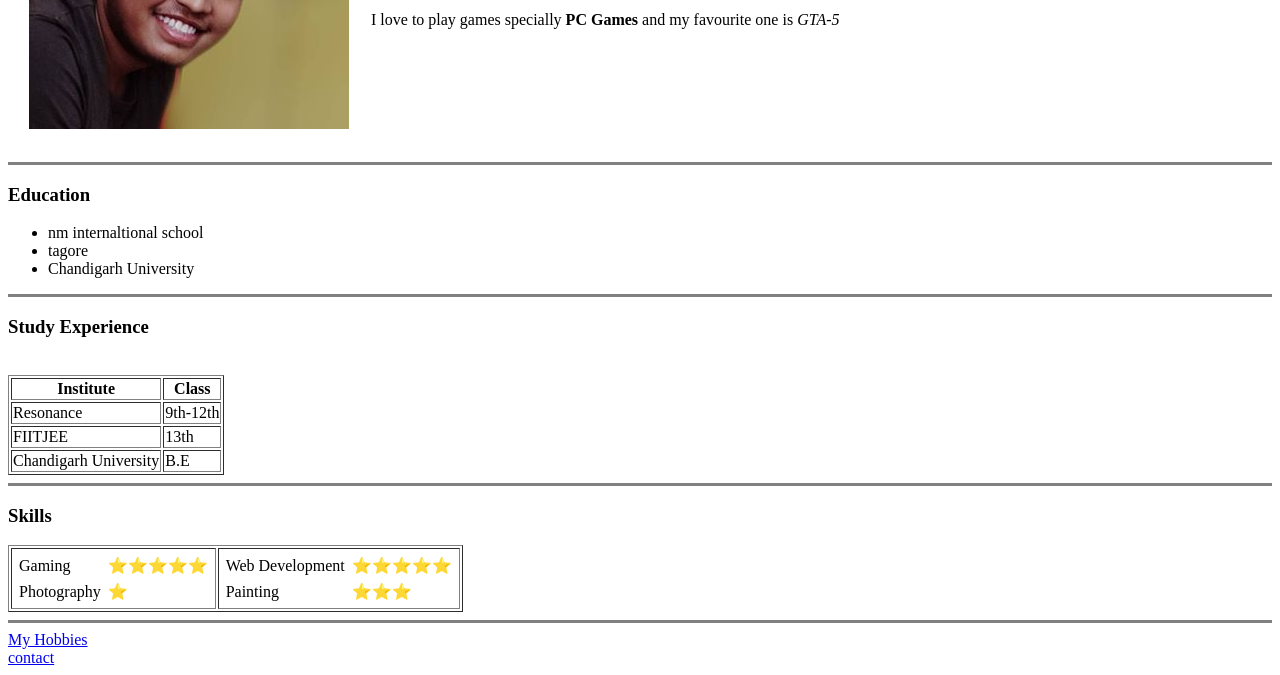
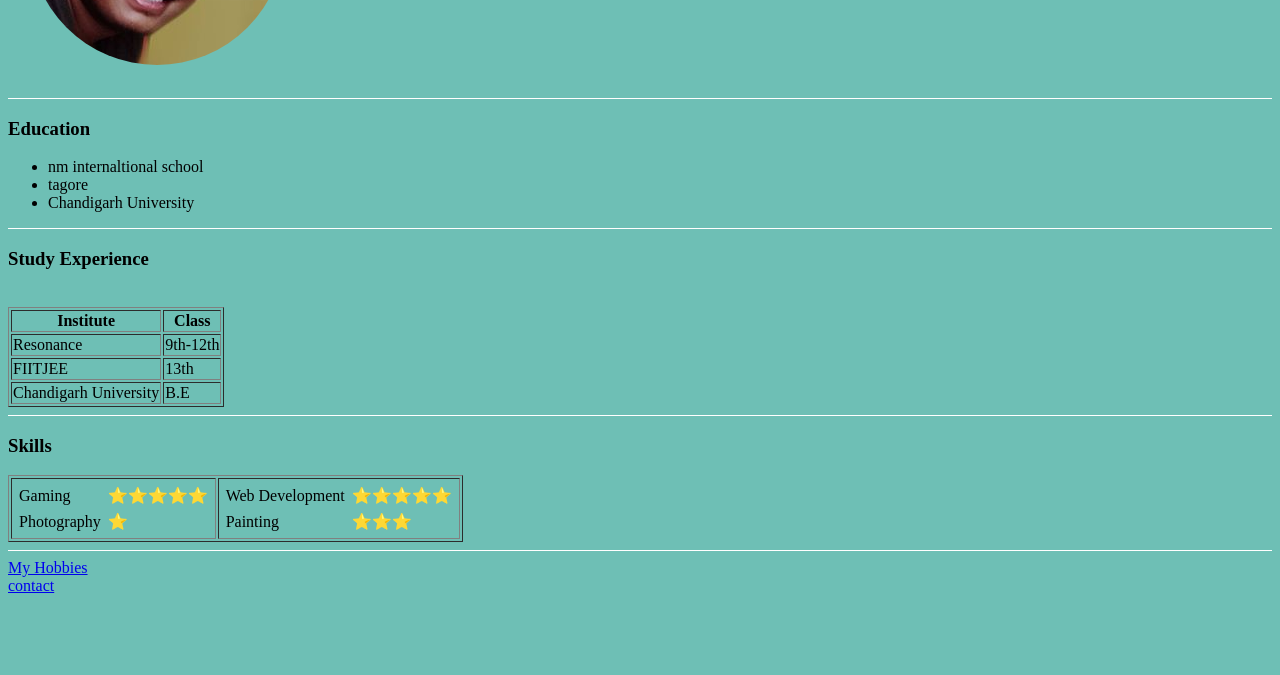
Before and after one commit to BlacK-MsK/site, a plain HTML site: page index.html in a window 1280 px wide. Shown: the part 220-895 px from the top of the page. After the commit the page ends 823 px from the top, so only its background shows below. Drawn offline with Linux system fonts and the light colour scheme.

Commit message:
Add files via upload

```diff
--- a/index.html
+++ b/index.html
@@ -4,13 +4,22 @@
 <head>
   <meta charset="utf-8">
   <title> 😈 Sachin's personal site</title>
+  <style>
+    body{
+      background-color: #6ebfb5;
+    }
+    hr{
+      background-color: white;
+      border-style: none;
+    }
+  </style>
 </head>
 
 <body>
   <table cellspacing="20">
     <tr>
       <td>
-        <!-- image k liye--><img src="sachinnnn.jpg" alt="sorry can't show you"></td>
+        <!-- image k liye--><img src="circle-cropped.png" alt="sorry can't show you"></td>
       <td>
         <!-- heading k liye-->
         <h1><strong>
```
Also changed, not shown: circle-cropped.png (added).
